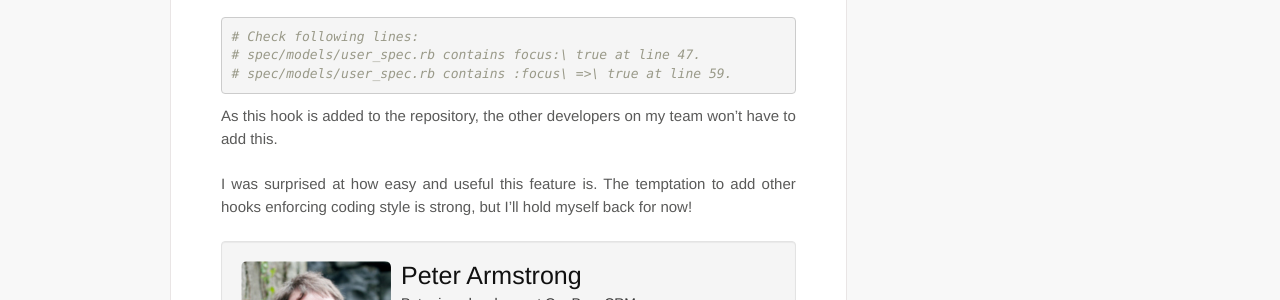
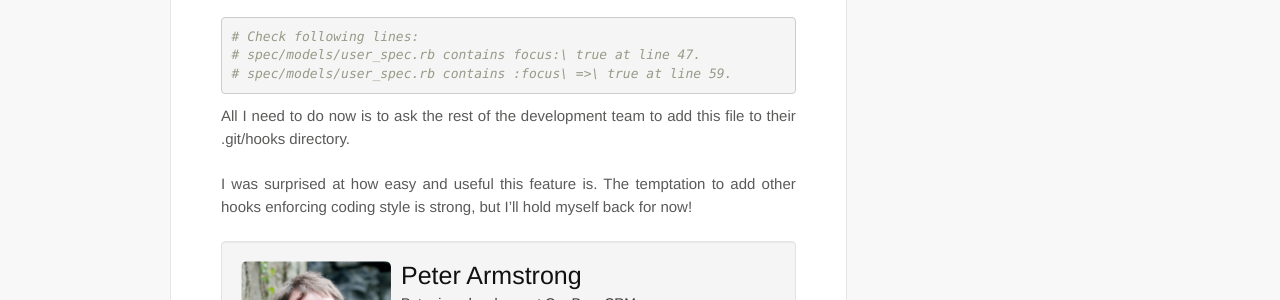
Before and after one commit to OnePageCRM/OnePageCRM.github.io, a Jekyll site: the page built from _posts/2015-02-11-git-precommit.md, in a window 1280 px wide and 900 px high, scrolled down 954 px. Shown: the part 321-621 px from the top of the window. Built offline with Jekyll 4.4.1, drawn with Linux system fonts in a browser that asks for light colours; nearby versions of some CDN libraries; Markdown is read by kramdown in place of the engine named in the settings; a script that is not in the unit is left out.

Commit message:
blog post about git pre-commit hooks

```diff
--- a/_posts/2015-02-11-git-precommit.md
+++ b/_posts/2015-02-11-git-precommit.md
@@ -57,8 +57,7 @@ When I try to run `git commit` with some dirty code, I get the following error:
 # spec/models/user_spec.rb contains :focus\ =>\ true at line 59.
 {% endhighlight %}
 
-
-As this hook is added to the repository, the other developers on my team won't have to add this.
+All I need to do now is to ask the rest of the development team to add this file to their .git/hooks directory.
 
 I was surprised at how easy and useful this feature is. The temptation to add other hooks enforcing coding style is strong, but I'll hold myself back for now!
 
```
